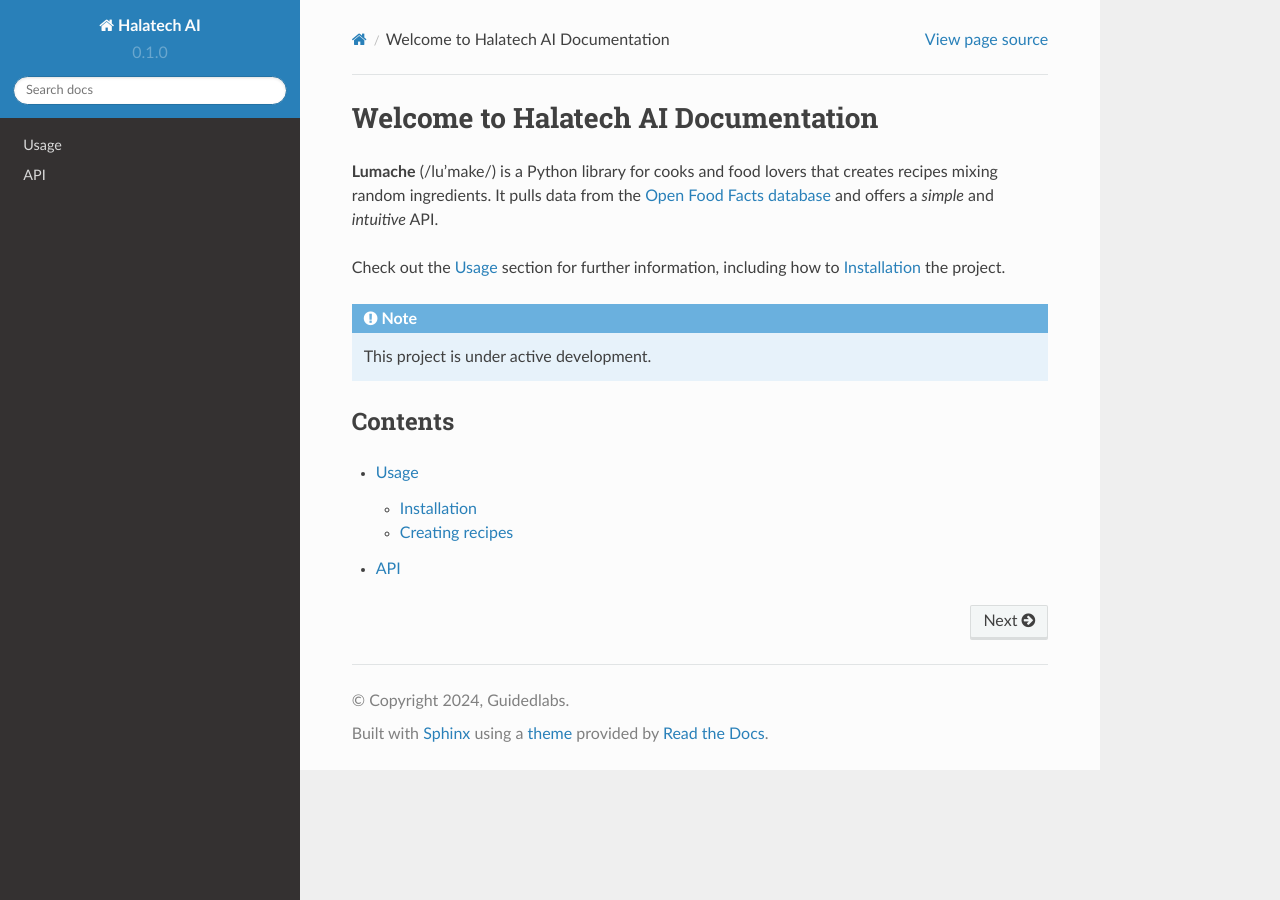
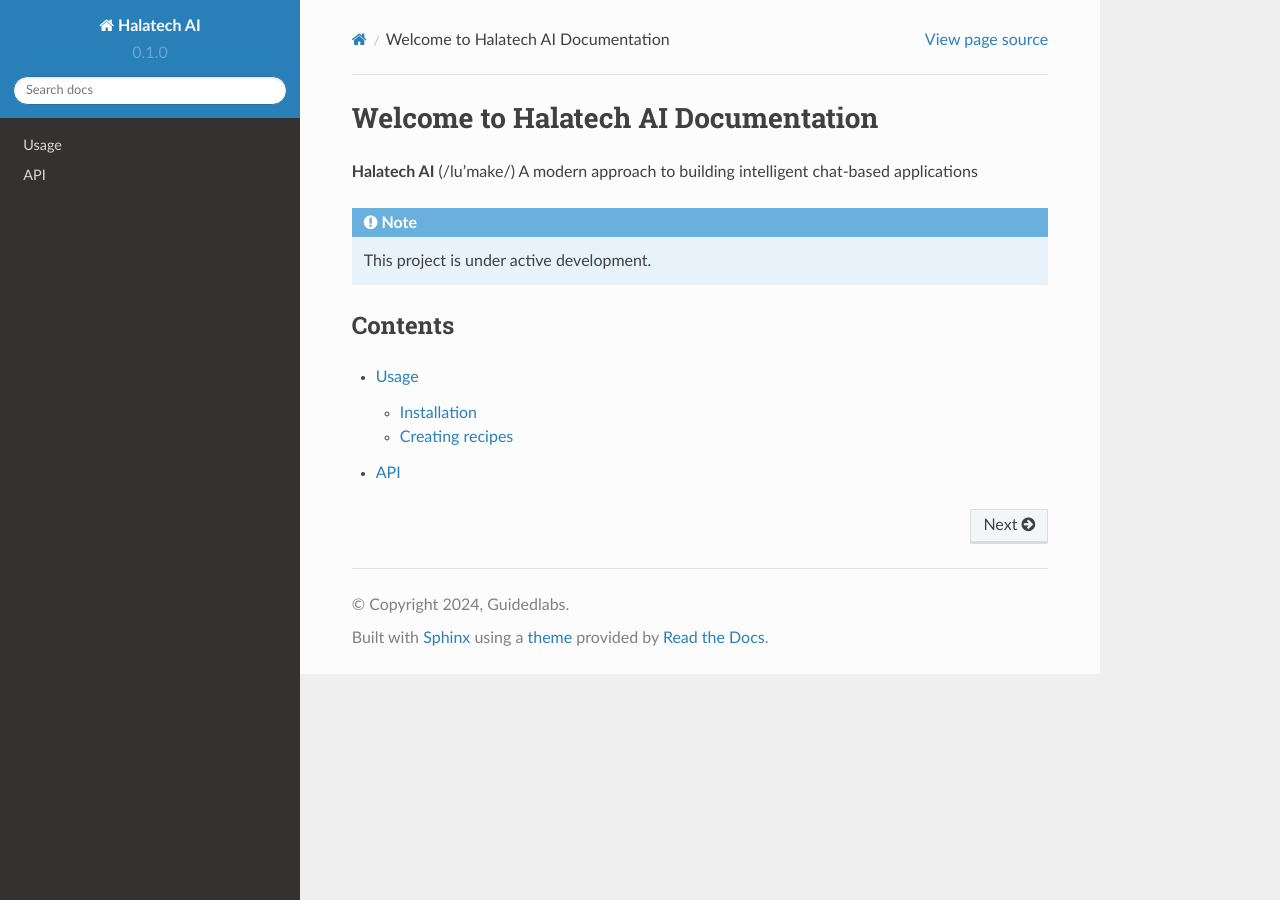
Before and after one commit to iyinolu/docs-halatech, a Sphinx documentation site: the page built from docs/source/index.rst, in a window 1280 px wide. Built offline with Sphinx 7.4.7 and the Read the Docs theme 2.0.0, drawn with Linux system fonts in a browser that asks for light colours.

Commit message:
add getting started

```diff
--- a/docs/source/index.rst
+++ b/docs/source/index.rst
@@ -1,13 +1,7 @@
 Welcome to Halatech AI Documentation
 ===================================
 
-**Lumache** (/lu'make/) is a Python library for cooks and food lovers
-that creates recipes mixing random ingredients.
-It pulls data from the `Open Food Facts database <https://world.openfoodfacts.org/>`_
-and offers a *simple* and *intuitive* API.
-
-Check out the :doc:`usage` section for further information, including
-how to :ref:`installation` the project.
+**Halatech AI** (/lu'make/) A modern approach to building intelligent chat-based applications
 
 .. note::
 
```
Also changed, not shown: docs/source/getting started.rst (added).
